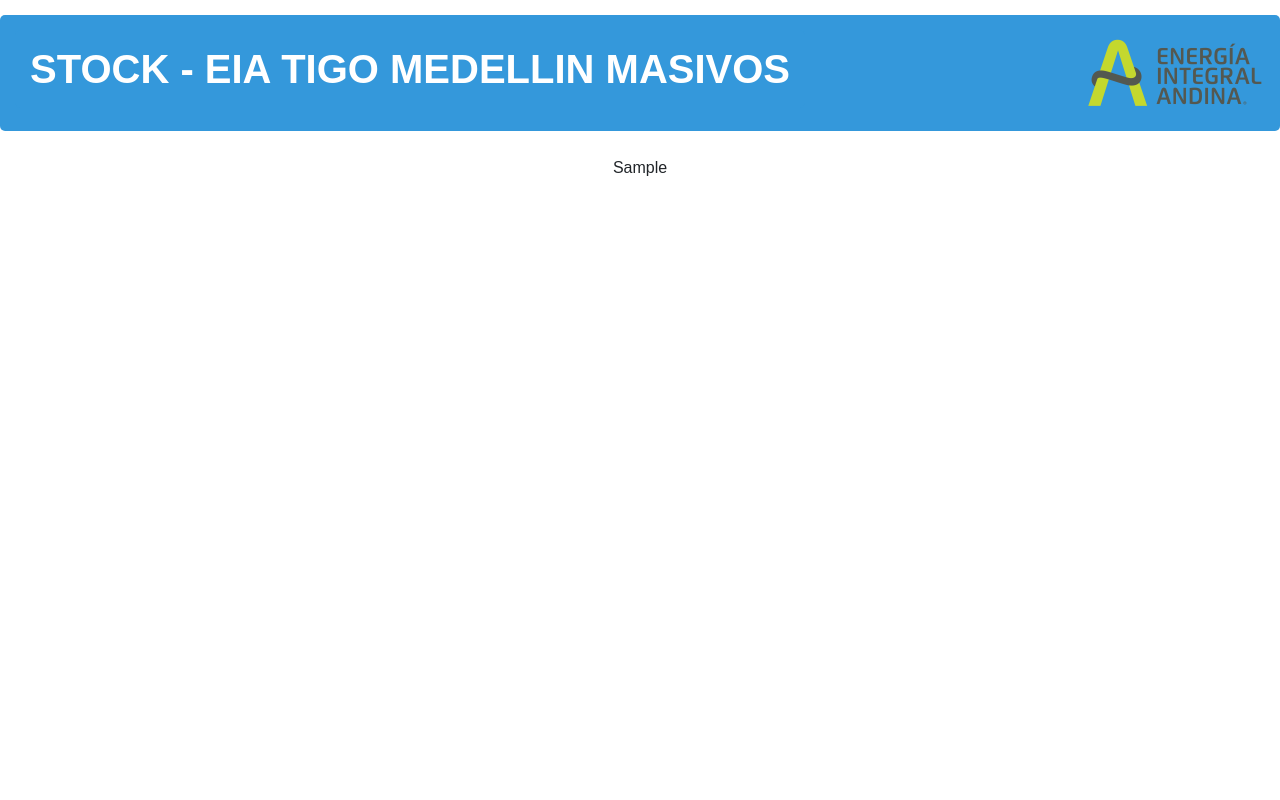
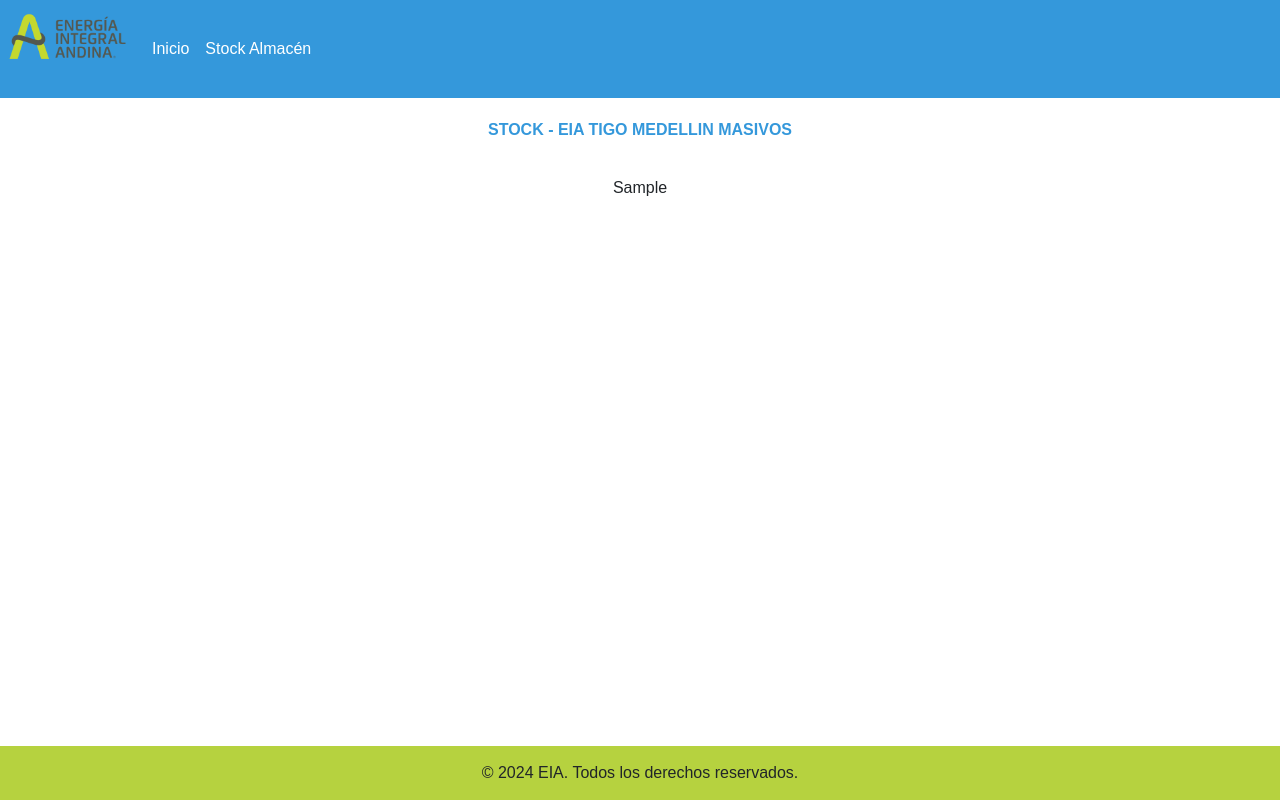
Before and after one commit to JsteveO/webapp-langflow-flask, a Flask app: template templates/almacen.html in a window 1280 px wide. Run offline with Flask 3, Linux system fonts and the light colour scheme; the template is opened without the code that fills it: most values are stand-ins (such as "Sample title", 1, 10 or a date in 2020); some libraries are stand-ins or nearby versions.

Commit message:
Nav Menú

```diff
--- a/app.py
+++ b/app.py
@@ -14,8 +14,17 @@
 @app.route('/')
 def index():
    print('Request for index page received')
-   return render_template('index.html')
+   return render_template('home.html')
 
+
+# @app.route('/home', methods=['GET'])
+# def home():
+#    try:
+#       return render_template('home.html')
+
+   # except ValueError as e:
+   #          print(f'Error: {e} -- redirecting to /home')
+   #          return redirect(url_for('index'))
 
 @app.route('/hello', methods=['GET'])
 def hello():
@@ -40,7 +49,7 @@
             styled_df = df.style.applymap(color_diff, subset=['diff'])
             html_table = styled_df.to_html()
 
-            return render_template('index.html', consulta_result=html_table, name=name, user=user_name, eq=eq)
+            return render_template('home.html', consulta_result=html_table, name=name, user=user_name, eq=eq)
          else:
             return '''<html lang="es">
                      <head>
--- /dev/null
+++ b/flask/pyvenv.cfg
@@ -0,0 +1,5 @@
+home = C:\Python312
+include-system-site-packages = false
+version = 3.12.3
+executable = C:\Python312\python.exe
+command = C:\Python312\python.exe -m venv C:\Users\analistati.eiatigo\EIA_carteta_suministros\flask
--- a/templates/almacen.html
+++ b/templates/almacen.html
@@ -1,75 +1,8 @@
-<!-- consulta.html -->
-<!DOCTYPE html>
-<html lang="en">
-<head>
-    <meta charset="UTF-8">
-    <meta name="viewport" content="width=device-width, initial-scale=1.0">
-    <title>EIA - Suministros</title>
-    <link rel="stylesheet" href="{{ url_for('static', filename='bootstrap/css/bootstrap.min.css') }}">
-    <link rel="shortcut icon" href="{{ url_for('static', filename='fav.ico') }}">
-
-    <style>
-        body {
-                font-family: Arial, sans-serif;
-            }
-
-            .styled-table-container {
-                width: 80%; /* Ajusta el ancho del contenedor de la tabla */
-                margin: 25px auto; /* Centra el contenedor horizontalmente y aplica margen arriba y abajo */
-            }
-
-            .styled-table {
-                width: 100%; /* Ajusta el ancho de la tabla según tus necesidades */
-                border-collapse: collapse;
-                margin: 25px auto; /* Centra la tabla dentro de su contenedor */
-                font-size: 16px;
-                text-align: center;
-            }
-
-            .styled-table th, .styled-table td {
-                padding: 12px 15px;
-                border-bottom: 1px solid #ddd;
-            }
-
-            .styled-table th {
-                background-color: #f2f2f2;
-                color: #333;
-                text-align: center; /* Centra el texto dentro de las celdas th */
-            }
-
-            .styled-table tbody tr:nth-of-type(even) {
-                background-color: #f9f9f9;
-            }
-
-            .styled-table tbody tr:hover {
-                background-color: #ececec;
-            }
-
-            .download-container {
-                display: flex;
-                align-items: center;
-                justify-content: space-between;
-                background-color: #3498db;
-                color: white;
-                padding: 15px;
-                border-radius: 5px;
-                margin-top: 15px;
-            }
-
-
-    </style>
-</head>
-<body>
-    <div class="download-container">
-        <h1 style="background-color: #3498db; color: white; padding: 15px; border-radius: 5px;">
-            <strong>STOCK - EIA TIGO MEDELLIN MASIVOS</strong>
-        </h1>
-        <img class="logo-img" src="{{ url_for('static', filename='images/logo-eiasa-new.png') }}" alt="EIA Logo" width="179" height="71">
-    </div>
-    <div class="container mt-4">
-        <div class="styled-table">
-            {{ df_html | safe }}  <!-- Renderiza el HTML del DataFrame -->
-        </div>
-    </div>
-</body>
-</html>
+{% extends "index.html" %} {% block content %}
+<div class="almacen">
+    <strong class="almacen_title">STOCK - EIA TIGO MEDELLIN MASIVOS</strong>
+</div>
+<div class="container mt-4">
+  <div class="styled-table">{{ df_html | safe }}</div>
+</div>
+{% endblock %}
--- a/templates/index.html
+++ b/templates/index.html
@@ -1,22 +1,40 @@
-<!doctype html>
+<!DOCTYPE html>
+<html lang="es">
   <head>
     <title>EIA - Suministros</title>
-    <link rel="stylesheet" href="{{ url_for('static', filename='bootstrap/css/bootstrap.min.css') }}">
-    <link rel="shortcut icon" href="{{ url_for('static', filename='fav.ico') }}">
+    <link
+      rel="stylesheet"
+      href="{{ url_for('static', filename='bootstrap/css/bootstrap.min.css') }}"
+    />
+    <link
+      rel="shortcut icon"
+      href="{{ url_for('static', filename='fav.ico') }}"
+    />
     <style>
-      body {
+      html, body {
         font-family: Arial, sans-serif;
+        height: 100%;
+        margin: 0;
+        display: flex;
+        flex-direction: column;
+    }
+    main {
+        flex: 1;
+        padding: 10px;
     }
 
       .styled-table {
         width: 100%;
         border-collapse: collapse;
-          margin: 25px 0;
         font-size: 16px;
         text-align: center;
       }
 
-      .styled-table th, .styled-table td {
+      table {
+        width: -webkit-fill-available;
+      }
+      .styled-table th,
+      .styled-table td {
         padding: 12px 15px;
         border-bottom: 1px solid #ddd;
       }
@@ -33,57 +51,79 @@
       .styled-table tbody tr:hover {
         background-color: #ececec;
       }
+      .almacen{
+        text-align: center;
+        justify-content:center;
+        padding: 10px;
+      }
 
-      .download-container {
-          display: flex;
+      .almacen_title {
+        text-align:center;
         align-items: center;
-          justify-content: space-between;
-          background-color: #3498db;
-          color: white;
+        color: #3498db;
+      }
+
+      .navbar {
+        background: #3498db !important;
+      }
+
+      .navbar-nav .nav-link {
+        color: white !important;
+      }
+      .copyright{
+        text-align:center;
         padding: 15px;
-          border-radius: 5px;
-          margin-top: 15px;
+        background: rgb(182, 210, 63);
+        margin: 0;
+      }
+      .copyright p{
+        margin: 0;
       }
     </style>
   </head>
-<html>
   <body>
-     <main>
-        <div class="px-4 py-3 my-2 text-center">
-            <img class="d-block mx-auto mb-4" src="{{ url_for('static', filename='images/logo-eiasa-new.png') }}" alt="EIA Logo" width="179" height="71"/>
-            <!-- <img  src="/docs/5.1/assets/brand/bootstrap-logo.svg" alt="" width="72" height="57"> -->
-            <h1 class="display-6 fw-bold text-primary">Consulta de materiales</h1>
+    <nav class="navbar navbar-expand-lg d-flex justify-content-center align-items-center navbar-light p-2 bg-light">
+        <a class="navbar-brand" href="#">
+          <img
+            class="d-block mx-auto mb-4"
+            src="{{ url_for('static', filename='images/logo-eiasa-new.png') }}"
+            alt="EIA Logo"
+            width="120"
+            height="100%"
+          />
+        </a>
+        <button
+          class="navbar-toggler"
+          type="button"
+          data-toggle="collapse"
+          data-target="#navbarNav"
+          aria-controls="navbarNav"
+          aria-expanded="false"
+          aria-label="Toggle navigation"
+        >
+          <span class="navbar-toggler-icon"></span>
+        </button>
+        <div class="collapse navbar-collapse" id="navbarNav">
+          <ul class="navbar-nav">
+            <li class="nav-item active">
+              <a class="nav-link" href="/"
+                >Inicio</span></a
+              >
+            </li>
+            <li class="nav-item">
+              <a class="nav-link" href="/bodega">Stock Almacén</a>
+            </li>
+          </ul>
         </div>
+      </nav>
 
-        <form method="post" action="{{url_for('consulta')}}">
-            <div class="col-md-6 mx-auto text-center">
-                <label for="name" class="form-label fw-bold fs-5">Por favor inserte cédula del técnico:</label>
+    <main>{% block content %} {% endblock %}</main>
 
-                <!-- <p class="lead mb-2">Could you please tell me your name?</p> -->
-                <div class="d-grid gap-2 d-sm-flex justify-content-sm-center align-items-center my-1">
-                    <input type="text" class="form-control" id="name" name="name" style="max-width: 256px;">
+    <footer>
+      <div class="copyright">
+        <p class="copyright-title">© 2024 EIA. Todos los derechos reservados.</p>
       </div>
-                <div class="d-grid gap-2 d-sm-flex justify-content-sm-center my-2">
-                  <button type="submit" class="btn btn-primary btn-lg px-4 gap-3">consultar</button>
-                </div>
-                <div class="d-grid gap-2 d-sm-flex justify-content-sm-center my-2">
-                  <a href="/bodega" class="btn btn-secondary btn-lg px-4 gap-3">Stock Almacen</a>
-              </div>
-            </div>
-        </form>
-
-        <!-- Mostrar df_html si está definido -->
-        {% if consulta_result %}
-        <div class="container mt-4">
-          <h2 class="form-label fw-bold fs-5">Resultado de la consulta para {{ name }}: {{ user }}</h2>
-          <h2 class="form-label fw-bold fs-5">Equipos: {{ eq }}</h2>
-          <div class="styled-table">
-              {{ consulta_result | safe }}  <!-- Usa "safe" para renderizar HTML seguro -->
-          </div>
-        </div>
-        {% endif %}
-
-     </main>
+    </footer>
 
   </body>
 </html>
```
Also changed, not shown: templates/home.html (added, +41 -0 lines), 9 other files. Lines whose indentation alone changed are shown as unchanged.
